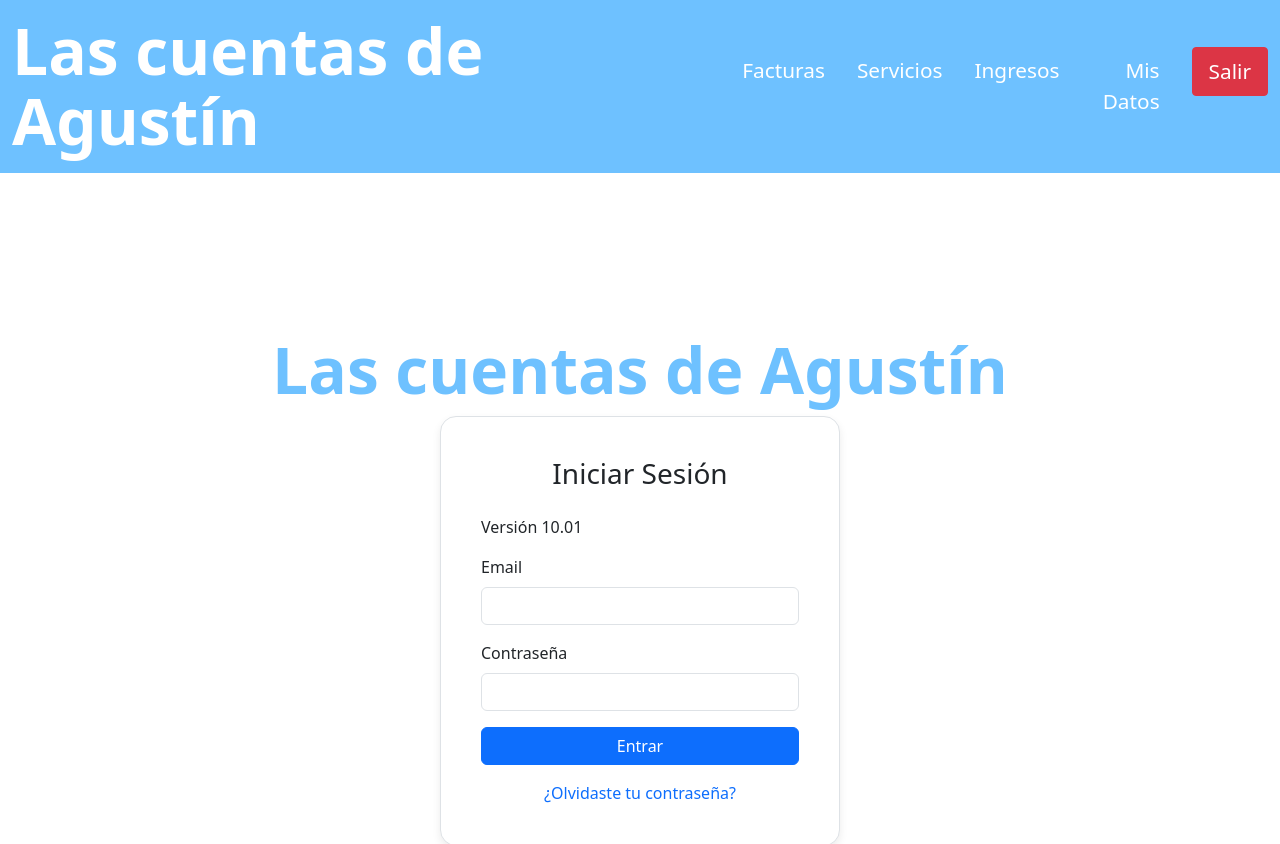
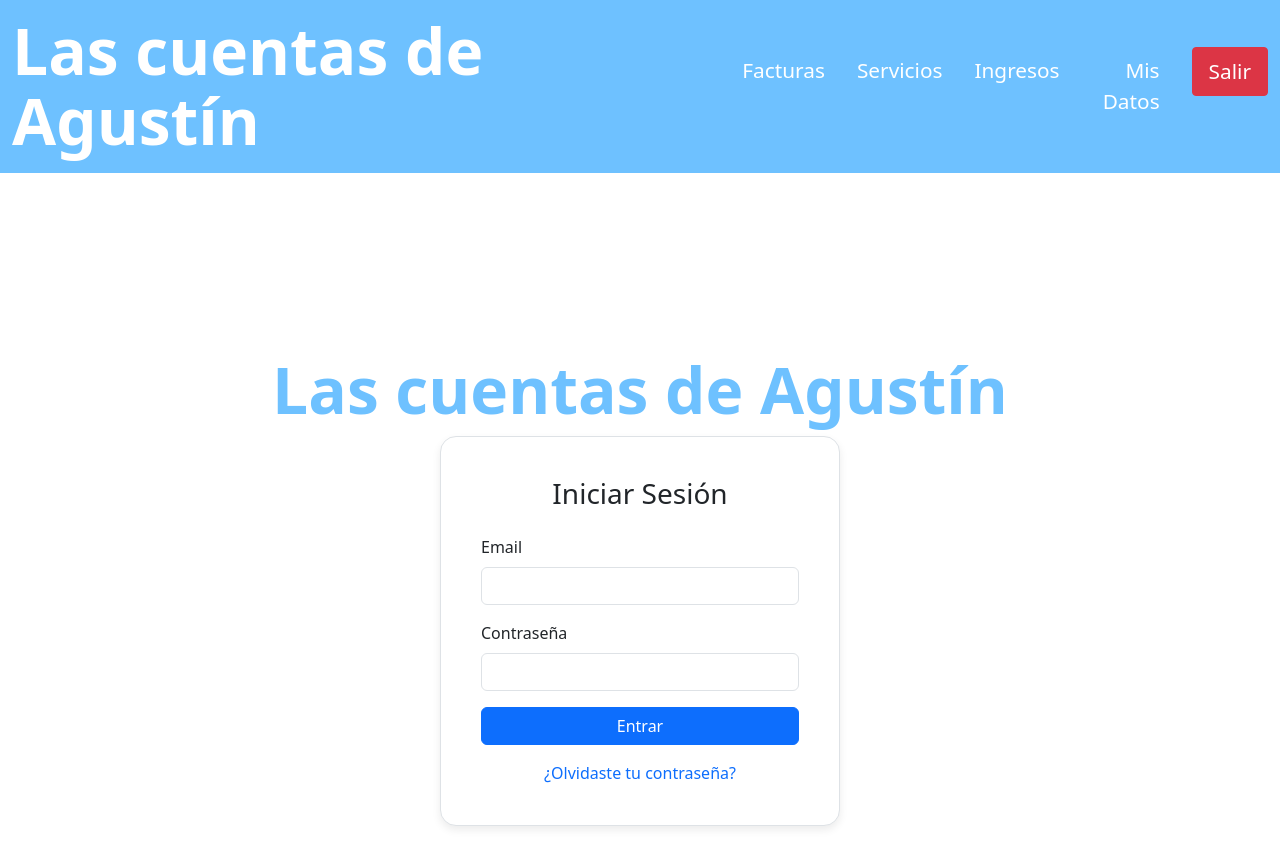
Before and after one commit to nologa/contabilidad, an Angular app in the folder contabilidad-app/: page / in a window 1280 px wide. Shown: the top 844 px of the page. Built offline with nearby package versions, Linux system fonts and the light colour scheme.

Commit message:
corrección de errores

```diff
--- a/contabilidad-app/src/app/login/login.html
+++ b/contabilidad-app/src/app/login/login.html
@@ -9,7 +9,7 @@
       @if (error) {
         <div class="alert alert-danger">{{ error }}</div>
       }
-      <p>Versión 10.01</p>
+
       <!-- <p>Servicio en mantenimiento. Disculpe las molestiasNº de servicios: 3Total servicios: 13</p> -->
        <form (ngSubmit)="login()">
         <div class="mb-3">
```
